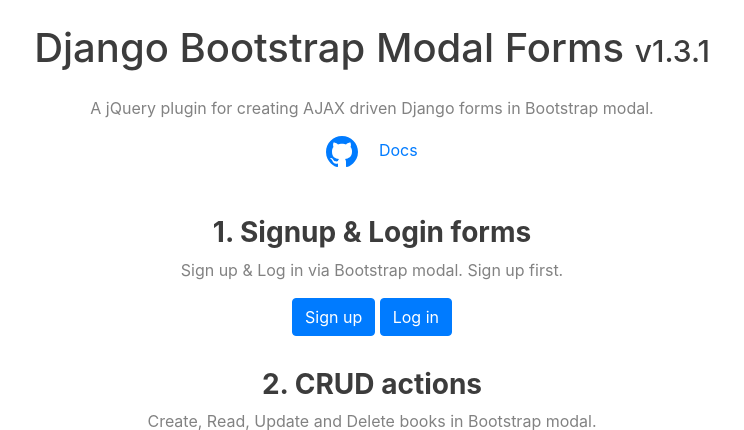
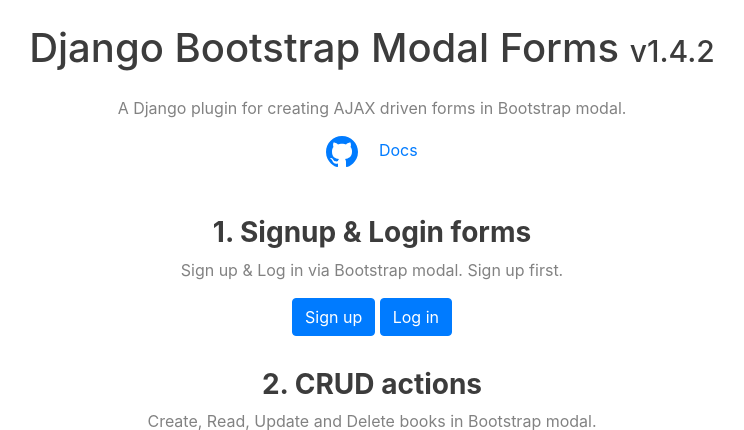
Before and after one commit to trco/trco.si, a Django app: template templates/dbmf/dbmf.html in a window 1280 px wide. Shown: the part 76-506 px from the top of the page, without its empty margins (268-1012 px from the left). Run offline with Django 3.2, Linux system fonts and the light colour scheme; the template is opened without the code that fills it, so the values that code supplies are empty; some libraries are stand-ins or nearby versions.

Commit message:
update dbmf version and description

```diff
--- a/templates/dbmf/dbmf.html
+++ b/templates/dbmf/dbmf.html
@@ -9,8 +9,8 @@
     <div class="row justify-content-center">
       <section class="col-lg-12 text-center">
 
-        <h1 class="my-4">Django Bootstrap Modal Forms <span>v1.3.1</span></h1>
-        <p class="subtitle">A jQuery plugin for creating AJAX driven Django forms in Bootstrap modal.</p>
+        <h1 class="my-4">Django Bootstrap Modal Forms <span>v1.4.2</span></h1>
+        <p class="subtitle">A Django plugin for creating AJAX driven forms in Bootstrap modal.</p>
         <a href="https://github.com/trco/django-bootstrap-modal-forms" target="_blank" style="text-decoration: none;">
           <svg style="" viewbox="0 0 64 64" width="32" height="32">
             <path
```
